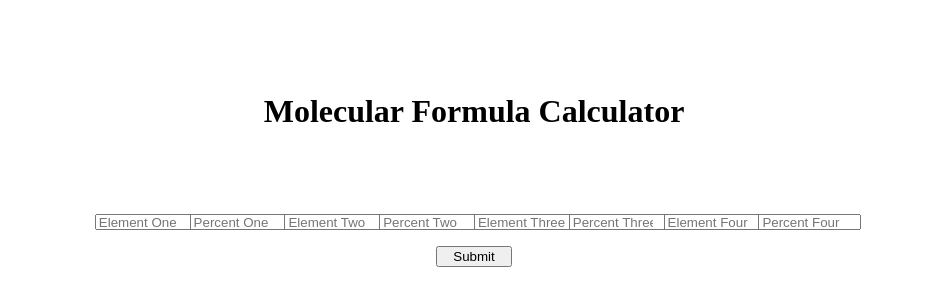
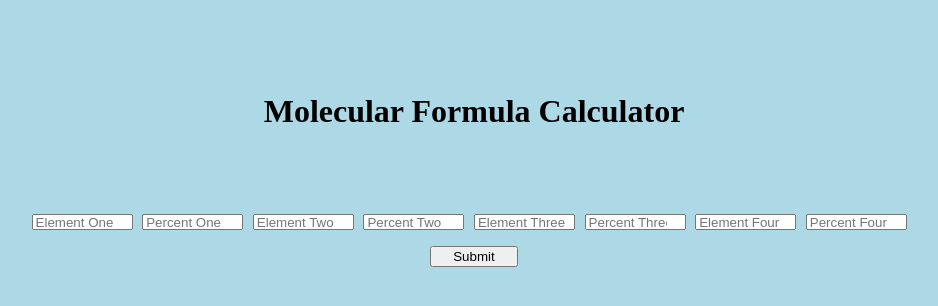
Before and after one commit to Picls2/emperical-formula-calculator, a plain HTML site: page index.html in a window 1280 px wide. Shown: the whole page, without its empty margins (166-1104 px from the left). Drawn offline with Linux system fonts and the light colour scheme.

Commit message:
CSS update

```diff
--- a/styles.css
+++ b/styles.css
@@ -2,6 +2,7 @@ body {
     display: flex;
     align-content: center;
     justify-content: center;
+    background-color: lightblue;
 }
 
 #container{
@@ -21,8 +22,9 @@ h1{
     height: 2rem;
     grid-template-rows: [row1-start] 50% [row2-start] auto [end];
     row-gap: 50%;
+    column-gap: 2%;
     grid-template-columns: repeat(8, 1fr);
-    width: 60%;
+    width: 70%;
     align-self: center;
     margin-top: 5%;
 }
```
